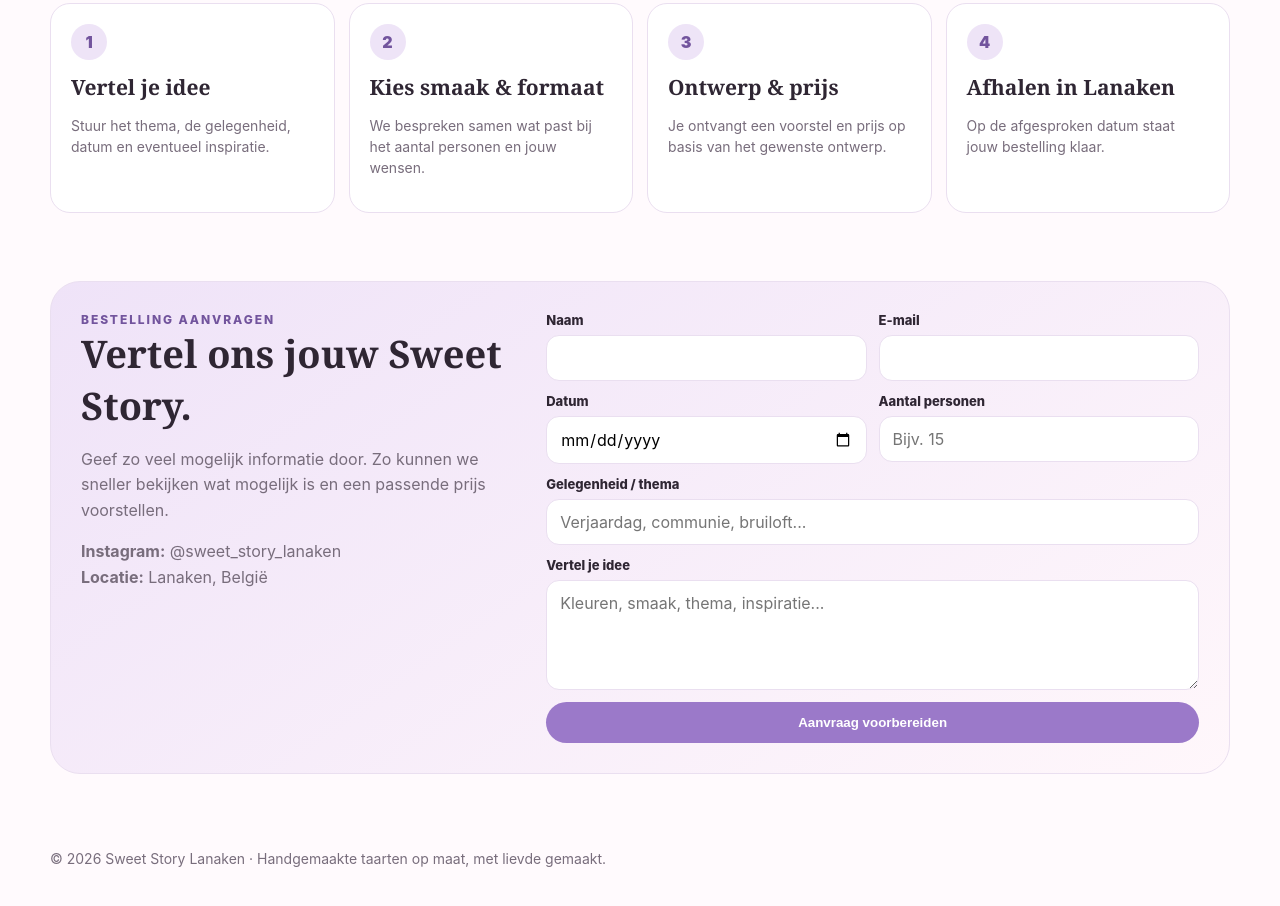
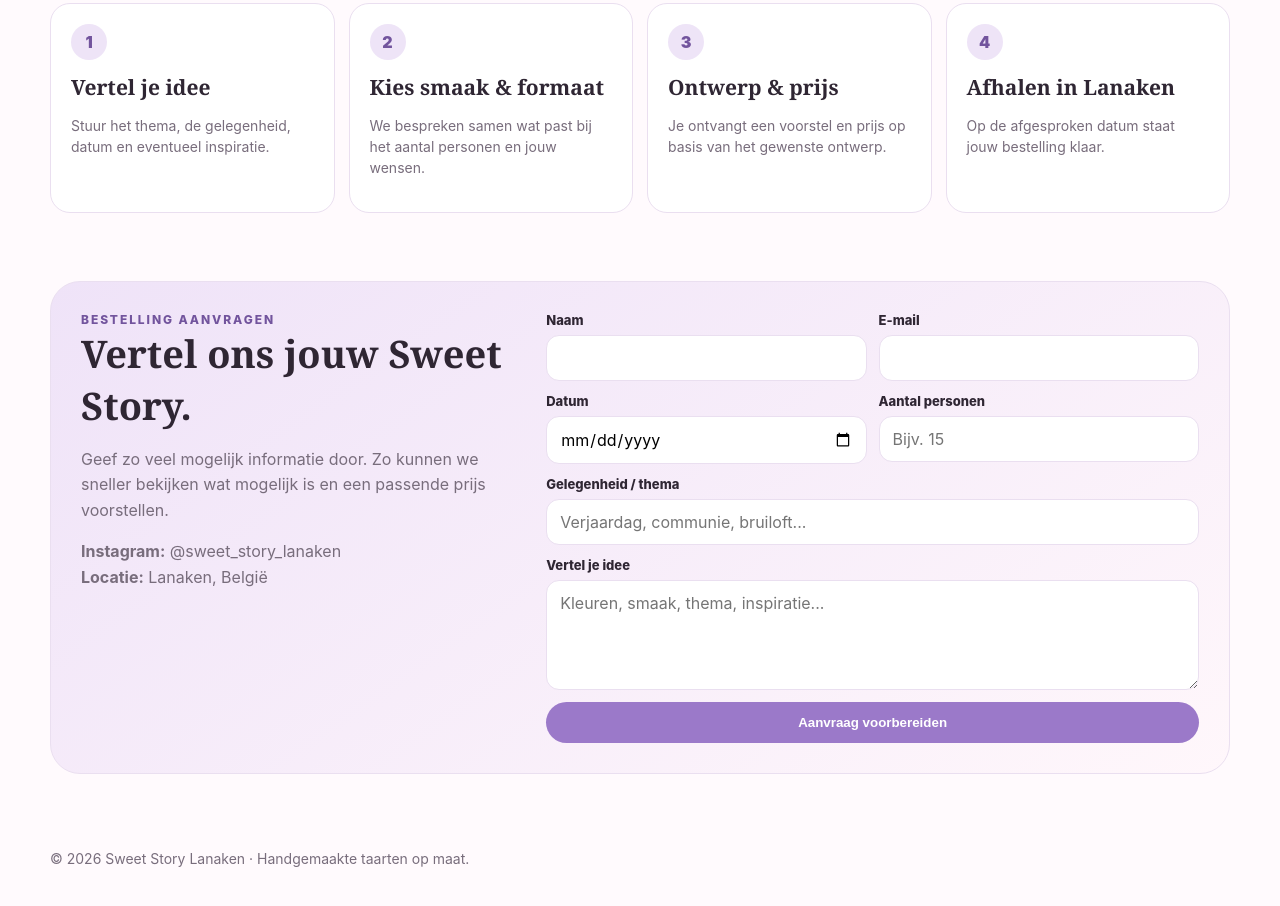
Before and after one commit to SO91754/Sweet-Story, a website: page public/index.html in a window 1280 px wide. Shown: the part 1724-2630 px from the top of the page. Drawn offline with Linux system fonts and the light colour scheme; no server answers.

Commit message:
Update Sweet Story website

```diff
--- a/public/index.html
+++ b/public/index.html
@@ -71,6 +71,6 @@
 </div>
 </section>
 </main>
-<footer class="site-footer"><div class="wrap">© 2026 Sweet Story Lanaken · Handgemaakte taarten op maat, met lievde gemaakt.</div></footer>
+<footer class="site-footer"><div class="wrap">© 2026 Sweet Story Lanaken · Handgemaakte taarten op maat.</div></footer>
 <script src="/js/site.js"></script>
 </body></html>
```
